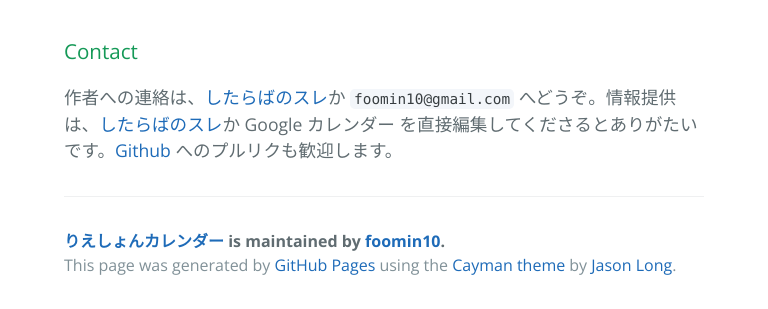
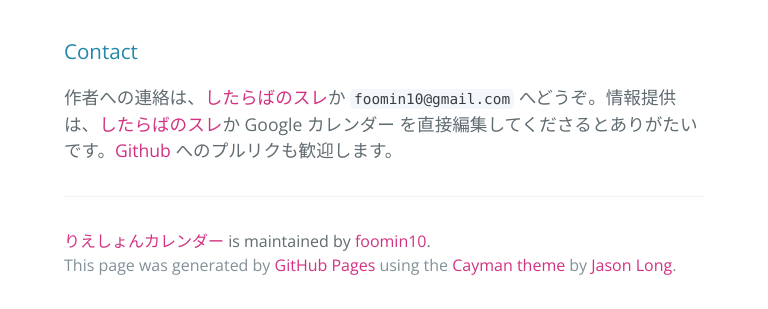
Before and after one commit to foomin10/RieCal, a plain HTML site: page index.html in a window 768 px wide. Shown: the part 784-1093 px from the top of the page. Drawn offline with nearby package versions, Linux system fonts and the light colour scheme.

Commit message:
Modify: フォントの色を変更

```diff
--- a/stylesheets/stylesheet.css
+++ b/stylesheets/stylesheet.css
@@ -10,7 +10,7 @@ body {
   color: #606c71; }
 
 a {
-  color: #1e6bb8;
+  color: #d23281;
   text-decoration: none; }
   a:hover {
     text-decoration: underline; }
@@ -65,7 +65,7 @@ a {
 
 @media screen and (min-width: 42em) and (max-width: 64em) {
   .page-header {
-    padding: 2rem 6rem; } }
+    padding: 2rem 4rem; } }
 
 @media screen and (max-width: 42em) {
   .page-header {
@@ -112,7 +112,7 @@ a {
   margin-top: 2rem;
   margin-bottom: 1rem;
   font-weight: normal;
-  color: #159957; }
+  color: #2388aa; }
 .main-content p {
   margin-bottom: 1em; }
 .main-content code {
@@ -226,8 +226,7 @@ a {
   border-top: solid 1px #eff0f1; }
 
 .site-footer-owner {
-  display: block;
-  font-weight: bold; }
+  display: block; }
 
 .site-footer-credits {
   color: #819198; }
```
